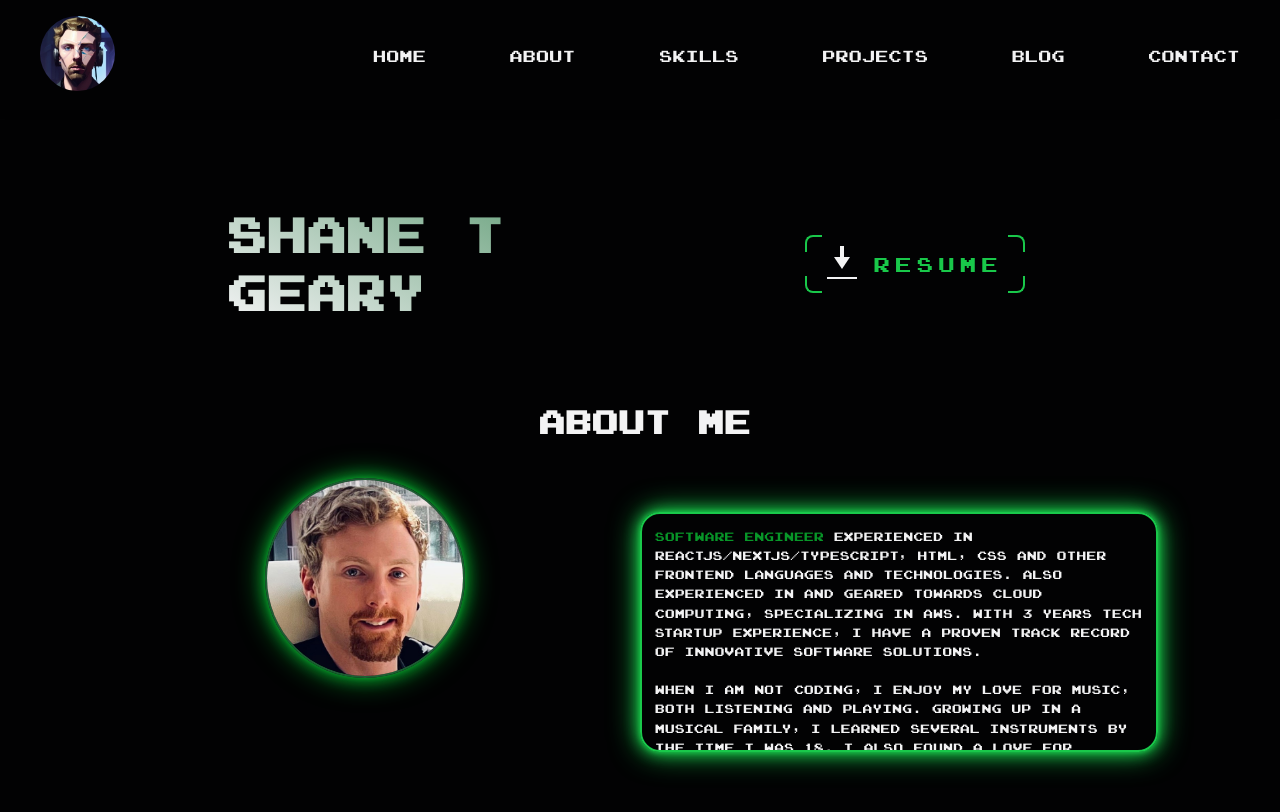
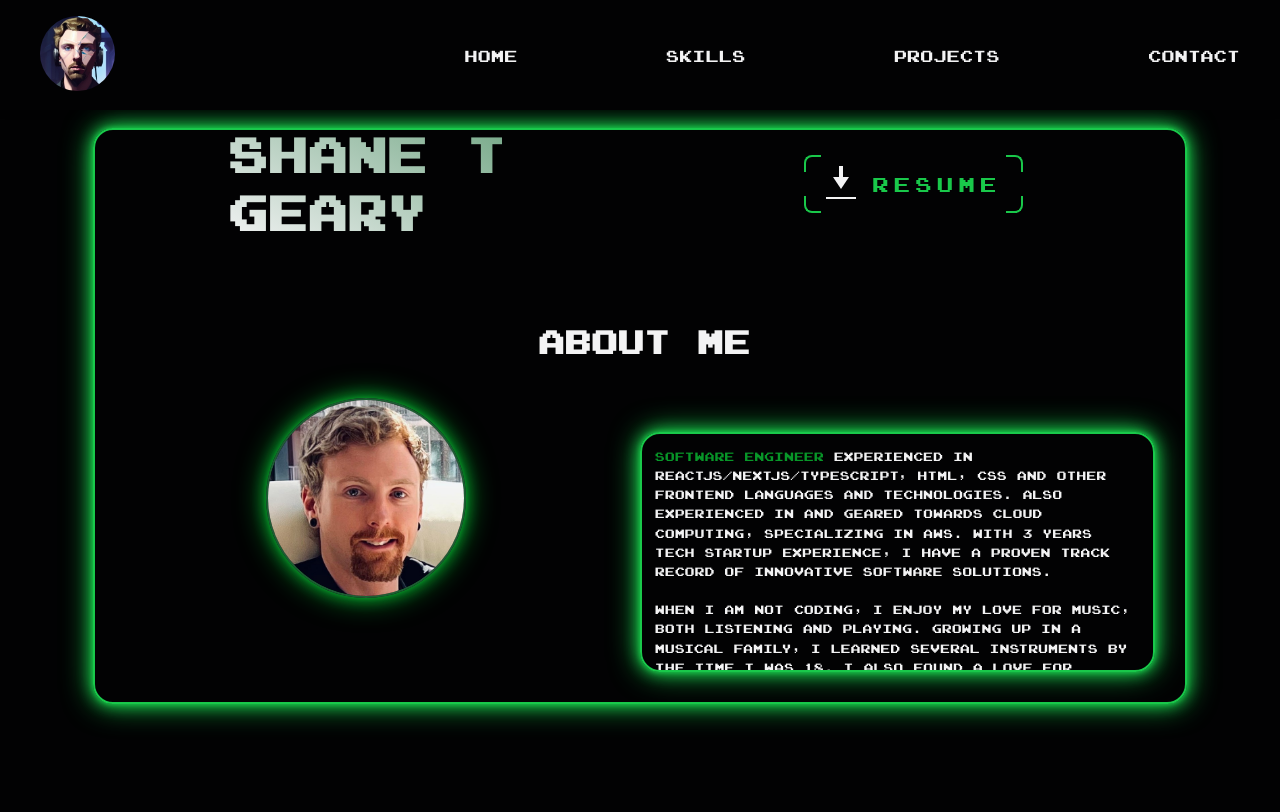
Before and after one commit to Shane-Geary/shane-geary-portfolio, a Next.js app: page / in a window 1280 px wide. Shown: the top 812 px of the page. Built offline with nearby package versions, Linux system fonts and the light colour scheme.

Commit message:
Parent border that will surround all content in the viewport

```diff
--- a/src/app/components/nav-bar/nav-bar.jsx
+++ b/src/app/components/nav-bar/nav-bar.jsx
@@ -19,10 +19,10 @@ export const NavBar = () => {
 				</div>
 				<nav className={styles['navLinks']}>
 					<a href='#home'>Home</a>
-					<a href='#about'>About</a>
+					{/* <a href='#about'>About</a> */}
 					<a href='#skills'>Skills</a>
 					<a href='#projects'>Projects</a>
-					<a href='#blog'>Blog</a>
+					{/* <a href='#blog'>Blog</a> */}
 					<a href='#contact'>Contact</a>
 				</nav>
 			</div>
--- a/src/app/page.js
+++ b/src/app/page.js
@@ -1,13 +1,15 @@
-import Image from 'next/image'
 import styles from './page.module.scss'
 import {NavBar} from './components/nav-bar'
 import {HomePage} from './components/home-page'
 
 export default function Home() {
 	return (
-		<main className={styles['main']}>
+		<main className={styles['mainWrapper']}>
 			<NavBar />
-			<HomePage />
+			<div className={styles['pageContent']}>
+				<div className={styles['sizzleBorder']} />
+				<HomePage />
+			</div>
 		</main>
 	)
 }
--- a/src/app/page.module.scss
+++ b/src/app/page.module.scss
@@ -1,9 +1,33 @@
-.main {
+.mainWrapper {
 	display: flex;
 	flex-direction: column;
 	justify-content: space-between;
+	height: 100vh;
 	align-items: center;
 	padding: 6rem 2rem;
 	min-height: 100vh;
 	padding-top: 4rem;
 }
+
+.pageContent {
+	position: relative;
+	width: 90%;
+	// max-width: var(--max-width);
+	min-height: 80vh;
+	height: 100%;
+	display: flex;
+	justify-content: center;
+	align-items: center;
+}
+
+.sizzleBorder {
+	border: 2px solid var(--light-green);
+	box-shadow: var(--neon-shadow-light-green);
+	border-radius: 20px;
+	width: 100%;
+	height: calc(100% - 4rem);
+	position: absolute;
+	bottom: 0;
+	left: 0;
+	pointer-events: none;
+}
```
